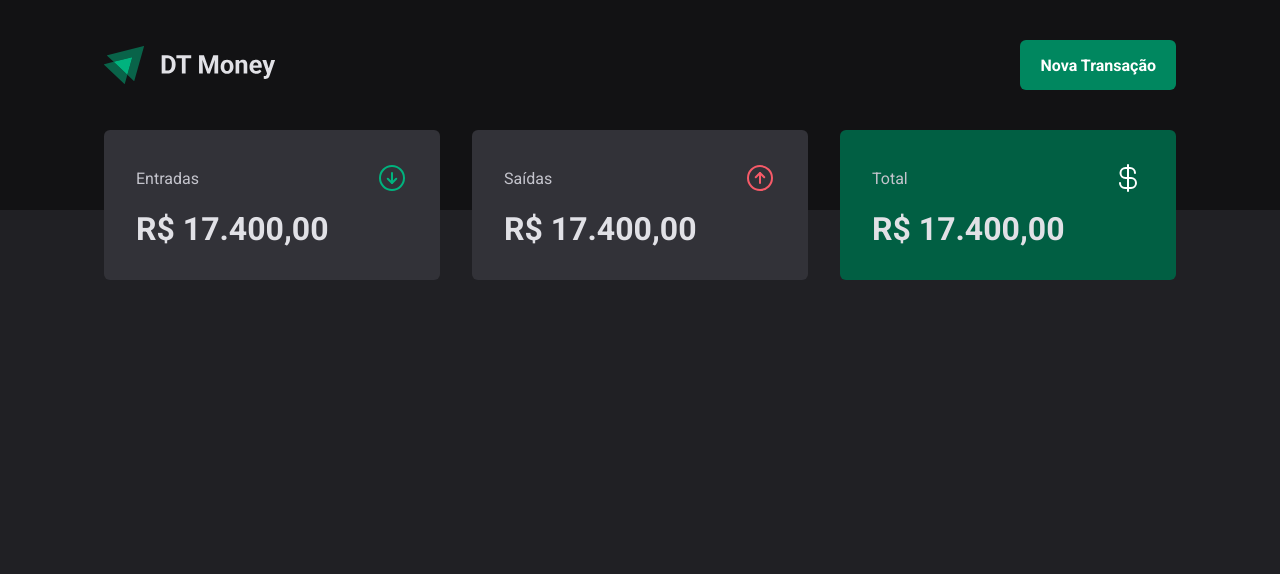
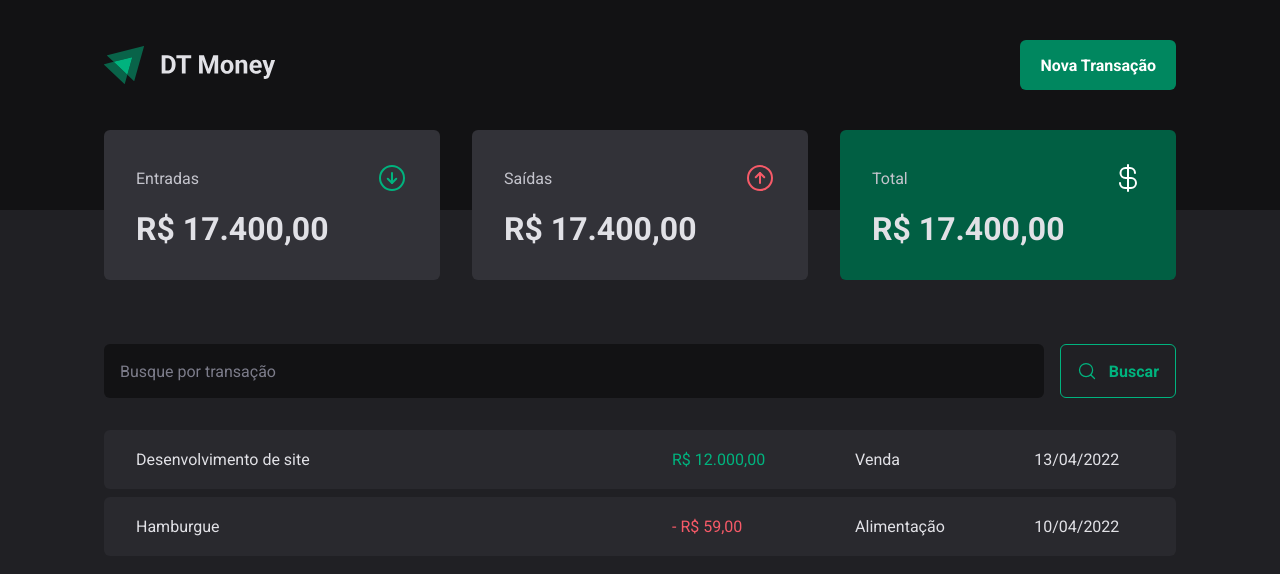
Before and after one commit to EliasHead/dt-money, a React (Vite) app: page / in a window 1280 px wide. Shown: the top 574 px of the page. Built offline with nearby package versions, Linux system fonts and the light colour scheme.

Commit message:
add form transactions

```diff
--- /dev/null
+++ b/src/pages/Transactions/components/SearchForm/index.tsx
@@ -0,0 +1,15 @@
+import { MagnifyingGlass } from 'phosphor-react'
+import { SearchFormContainer } from './styles'
+
+export function SearchForm() {
+  return (
+    <SearchFormContainer>
+      <input type="text" placeholder="Busque por transação" />
+
+      <button type="submit">
+        <MagnifyingGlass size={20} />
+        Buscar
+      </button>
+    </SearchFormContainer>
+  )
+}
--- /dev/null
+++ b/src/pages/Transactions/components/SearchForm/styles.tsx
@@ -0,0 +1,40 @@
+import styled from 'styled-components'
+
+export const SearchFormContainer = styled.form`
+  display: flex;
+  gap: 1rem;
+
+  input {
+    flex: 1;
+    border-radius: 6px;
+    border: 0;
+    background: ${props => props.theme['gray-900']};
+    color: ${props => props.theme['gray-300']};
+    padding: 1rem;
+
+    &::placeholder {
+      color: ${props => props.theme['gray-500']};
+    }
+  }
+
+  button {
+    display: flex;
+    align-items: center;
+    gap: 0.75rem;
+
+    border: 0;
+    padding: 1rem;
+    background: transparent;
+    border: 1px solid ${props => props.theme['green-300']};
+    color: ${props => props.theme['green-300']};
+    font-weight: bold;
+    border-radius: 6px;
+
+    &:hover {
+      background: ${props => props.theme['green-500']};;
+      border-color: ${props => props.theme['green-500']};
+      color: ${props => props.theme.white};
+      transition: background-color 0.2s, color 0.2s, border-color 0.2s;
+    }
+  }
+`
--- a/src/pages/Transactions/index.tsx
+++ b/src/pages/Transactions/index.tsx
@@ -1,11 +1,43 @@
 import { Header } from "../../components/Header";
 import { Summary } from "../../components/Summary";
+import { SearchForm } from './components/SearchForm';
+
+import { PriceHighlight, TransactionsContainer, TransactionsTabel } from "./styles";
 
 export function Transactions() {
   return (
     <div>
       <Header />
       <Summary />
+
+      <TransactionsContainer>
+        <SearchForm />
+        <TransactionsTabel>
+          <tbody>
+            <tr>
+              <td width="50%">Desenvolvimento de site</td>
+              <td>
+                <PriceHighlight variant="income">
+                  <span>R$ 12.000,00</span>
+                </PriceHighlight>
+              </td>
+              <td>Venda</td>
+              <td>13/04/2022</td>
+            </tr>
+            <tr>
+              <td width="50%">Hamburgue</td>
+              <td>
+                <PriceHighlight variant="outcome">
+                  - R$ 59,00
+                </PriceHighlight>
+              </td>
+              <td>Alimentação</td>
+              <td>10/04/2022</td>
+            </tr>
+          </tbody>
+        </TransactionsTabel>
+      </TransactionsContainer>
+
     </div>
   )
 }
--- a/src/pages/Transactions/styles.ts
+++ b/src/pages/Transactions/styles.ts
@@ -1,3 +1,39 @@
 import styled from 'styled-components'
 
-export const TransactionsContainer = styled.div``
+export const TransactionsContainer = styled.main`
+  width: 100%;
+  max-width: 1120px;
+  margin: 4rem auto 0;
+  padding: 0 1.5rem;
+`
+
+export const TransactionsTabel = styled.table`
+  width: 100%;
+  border-collapse: separate;
+  border-spacing: 0 0.5rem;
+  white-space: nowrap;
+  margin-top: 1.5rem;
+
+  td {
+    padding: 1.25rem 2rem;
+    background:  ${props => props.theme['gray-700']};
+
+    &:first-child {
+      border-top-left-radius: 6px;
+      border-bottom-left-radius: 6px;
+    }
+
+    &:last-child {
+      border-top-right-radius: 6px;
+      border-bottom-right-radius: 6px;
+    }
+  }
+`
+
+interface PriceHighlightProps {
+  variant: 'income' | 'outcome'
+}
+
+export const PriceHighlight = styled.span<PriceHighlightProps>`
+  color: ${props => props.variant === 'income' ? props.theme['green-300'] : props.theme['red-300']}
+`
```
